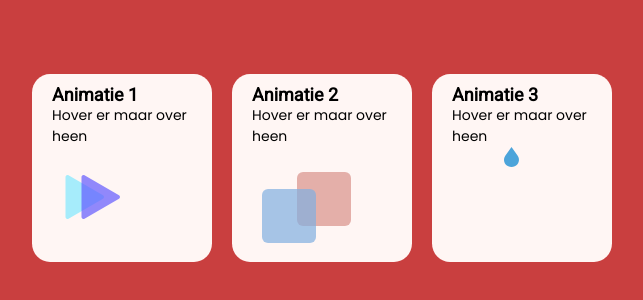
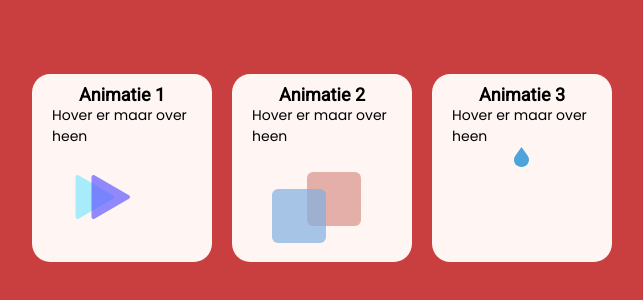
Before and after one commit to TimovandenBerg/VetteDingen, a plain HTML site: page index.html in a window 1280 px wide. Shown: the part 232-532 px from the top of the page, without its empty margins (318-961 px from the left). Drawn offline with Linux system fonts and the light colour scheme.

Commit message:
SVG om een sectie heen gezet voor makkelijke css aanpassing. Verder de posities van de animaties recht gezet.

```diff
--- a/css/main.css
+++ b/css/main.css
@@ -62,6 +62,10 @@ p {
 
 .main__kaart {
     background-color: var(--clr-prim);
+    display: flex;
+    justify-content: center;
+    align-items: center;
+    flex-direction: column;
     max-height: 225px;
     max-width: 18rem;
     padding-right: 2rem;
--- a/index.html
+++ b/index.html
@@ -16,6 +16,7 @@
             <section class="main__kaart">
                 <h2>Animatie 1</h2>
                 <p>Hover er maar over heen</p>
+                <section class="main__kaart__svg">
                     <svg id="triangles" width="120" height="100" viewBox="0 0 120 100" fill="none" xmlns="http://www.w3.org/2000/svg">
                         <g id="Animatie-1">
                             <path id="ani1--white1" opacity="0.7"
@@ -29,16 +30,18 @@
                         </g>
                     </svg>
                 </section>
+            </section>
             <!-- Animatie 2 -->
             <section class="main__kaart">
                 <h2>Animatie 2</h2>
                 <p>Hover er maar over heen</p>
+                <section class="main__kaart__svg">
                     <svg width="120" height="100" viewBox="0 0 120 100" fill="none" xmlns="http://www.w3.org/2000/svg">
                         <g id="Animatie-2" clip-path="url(#clip0_207_2)">
-                        <rect id="ani2--white1" opacity="0.7" x="45" y="25" width="54" height="54" rx="6"/>
+                            <rect id="ani2--white1" opacity="0.7" x="45" y="25" width="54" height="54" rx="6" />
                             <g id="ani2--darkgroup">
-                            <rect id="ani2--dark1" opacity="0.7" x="10" y="57" width="54" height="54" rx="6"/>
-                            <rect id="ani2--dark2" opacity="0.7" x="10" y="-41" width="54" height="54" rx="6"/>
+                                <rect id="ani2--dark1" opacity="0.7" x="10" y="57" width="54" height="54" rx="6" />
+                                <rect id="ani2--dark2" opacity="0.7" x="10" y="-41" width="54" height="54" rx="6" />
                             </g>
                         </g>
                         <defs>
@@ -47,7 +50,7 @@
                             </clipPath>
                         </defs>
                     </svg>
-
+                </section>
             </section>
             <!-- Animatie 3 -->
             <section class="main__kaart">
```
Lines whose indentation alone changed are shown as unchanged.
